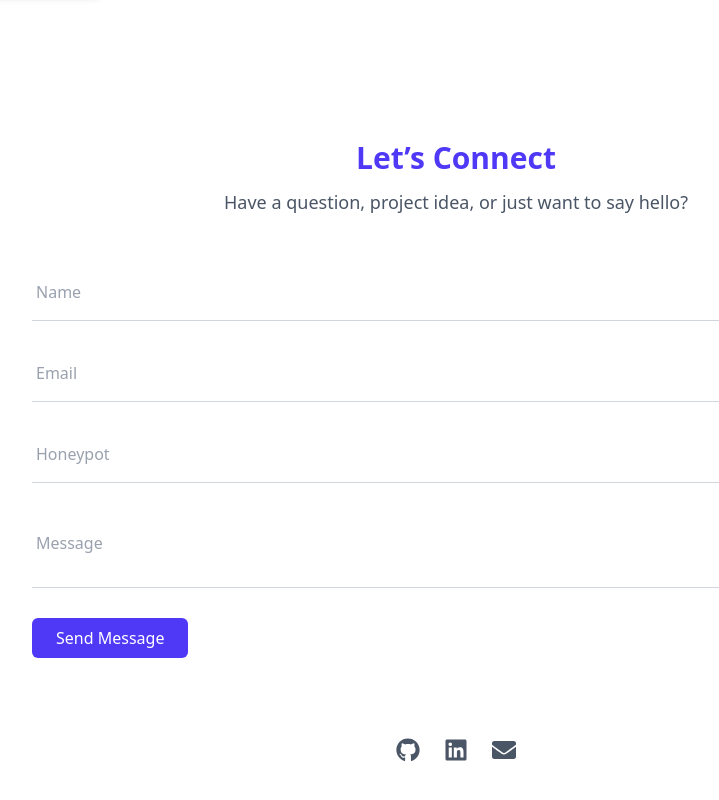
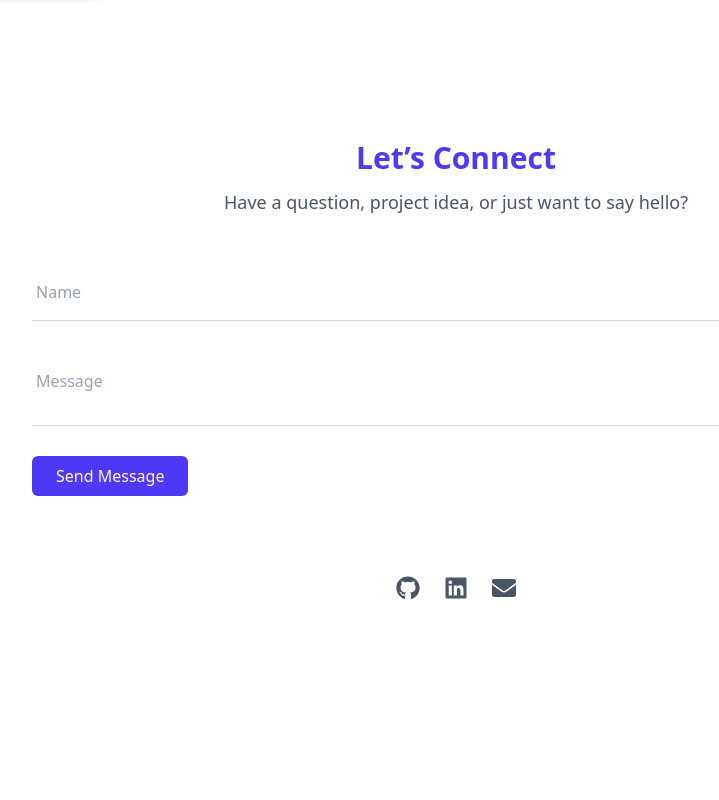
Before and after one commit to Alexis12119/personal-website, a Next.js app: page / in a window 1280 px wide. Shown: the part 2324-3124 px from the top of the page, without its empty margins (184-903 px from the left). After the commit the page ends 2988 px from the top, so only its background shows below. Built offline with nearby package versions, Linux system fonts and the light colour scheme.

Commit message:
fix(contact): type error.

```diff
--- a/src/app/components/Contact.tsx
+++ b/src/app/components/Contact.tsx
@@ -77,27 +77,9 @@ export default function Contact() {
         <FloatingInput
           label="Name"
           name="name"
-          type="text"
           value={form.name}
           onChange={handleChange}
           required
-        />
-        <FloatingInput
-          label="Email"
-          name="email"
-          type="email"
-          value={form.name}
-          onChange={handleChange}
-          required
-          pattern="[a-z0-9._%+-]+@[a-z0-9.-]+\\.[a-z]{2,4}$"
-        />
-        <FloatingInput
-          label="Honeypot"
-          name="honeypot"
-          type="text"
-          className="hidden"
-          value=""
-          onChange={() => {}}
         />
         <FloatingTextarea
           label="Message"
```
